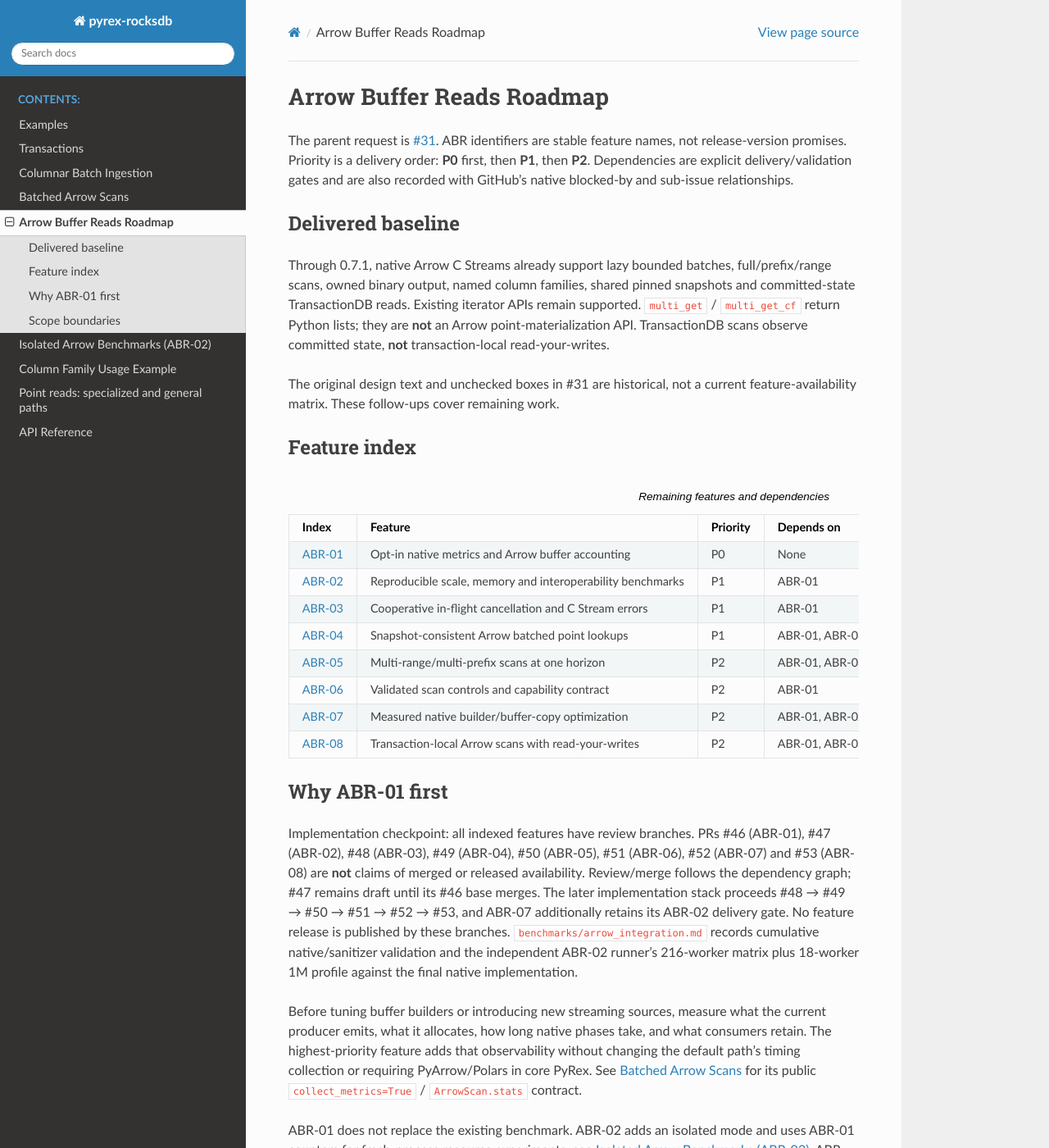
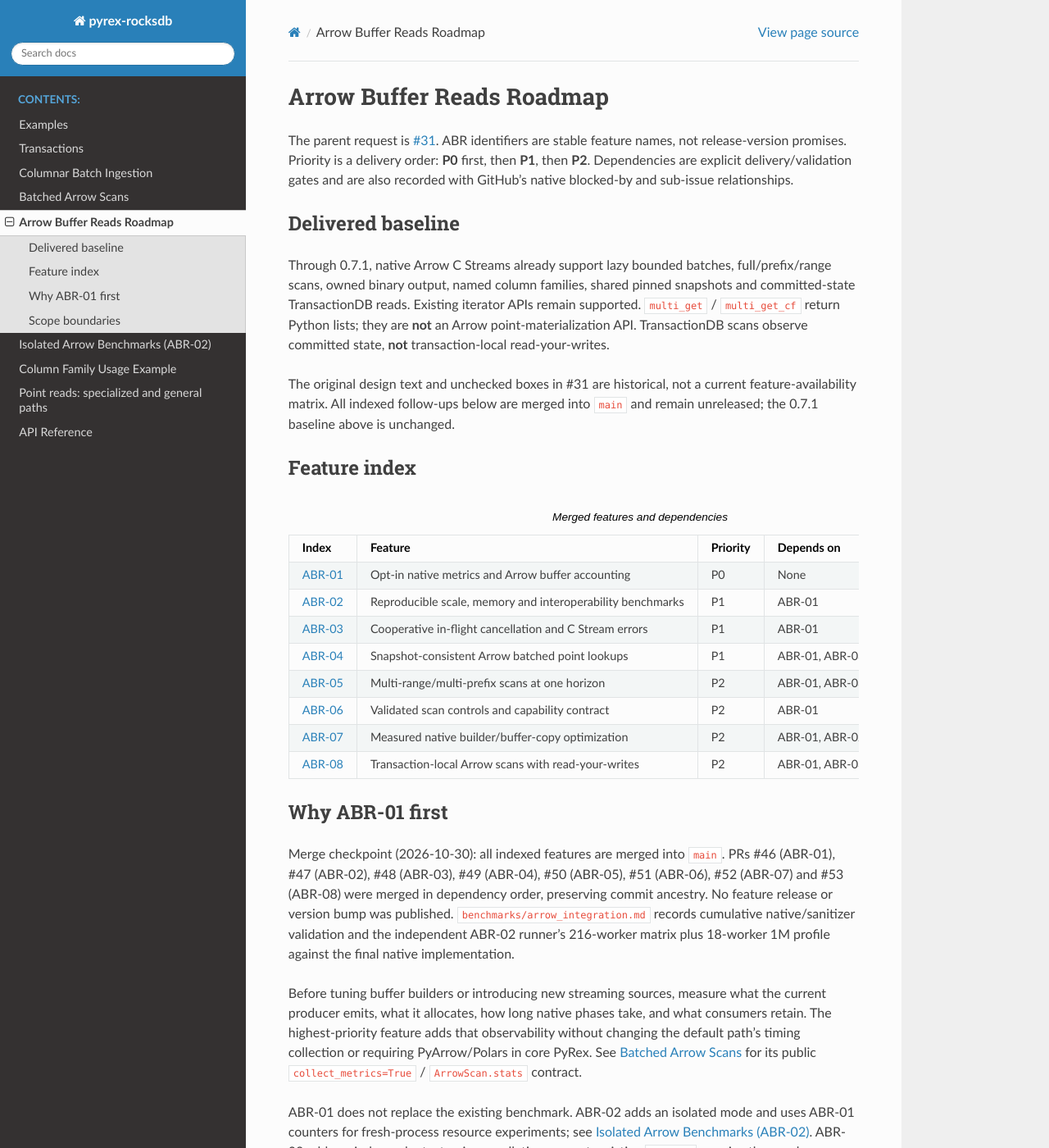
Before and after one commit to mylonasc/pyrex, a Sphinx documentation site: the page built from docs/source/arrow_reads_roadmap.rst, in a window 1280 px wide and 1400 px high. Shown: the whole window at 82% size. Built offline with Sphinx 7.4.7 and the Read the Docs theme 3.1.0, drawn with Linux system fonts in a browser that asks for light colours.

Commit message:
docs(ABR): mark roadmap merged and record combined validation
All eight dependent PRs are merged; full normal suite passes 585 tests and extension-ASan passes 573, with documented skips/sanitizer scope. Features remain unreleased. Refs #31.

```diff
--- a/docs/source/arrow_reads_roadmap.rst
+++ b/docs/source/arrow_reads_roadmap.rst
@@ -18,12 +18,13 @@
 observe committed state, **not** transaction-local read-your-writes.
 
 The original design text and unchecked boxes in #31 are historical, not a
-current feature-availability matrix. These follow-ups cover remaining work.
+current feature-availability matrix. All indexed follow-ups below are merged
+into ``main`` and remain unreleased; the 0.7.1 baseline above is unchanged.
 
 Feature index
 -------------
 
-.. list-table:: Remaining features and dependencies
+.. list-table:: Merged features and dependencies
    :header-rows: 1
    :widths: 12 42 10 20 16
 
@@ -36,53 +37,50 @@
      - Opt-in native metrics and Arrow buffer accounting
      - P0
      - None
-     - Implemented on feature branch; review pending
+     - Merged; unreleased
    * - `ABR-02 <https://github.com/mylonasc/pyrex/issues/39>`_
      - Reproducible scale, memory and interoperability benchmarks
      - P1
      - ABR-01
-     - Implemented on stacked feature branch; review pending
+     - Merged; unreleased
    * - `ABR-03 <https://github.com/mylonasc/pyrex/issues/40>`_
      - Cooperative in-flight cancellation and C Stream errors
      - P1
      - ABR-01
-     - Implemented on feature branch; review pending
+     - Merged; unreleased
    * - `ABR-04 <https://github.com/mylonasc/pyrex/issues/41>`_
      - Snapshot-consistent Arrow batched point lookups
      - P1
      - ABR-01, ABR-03
-     - Implemented on stacked feature branch; review pending
+     - Merged; unreleased
    * - `ABR-05 <https://github.com/mylonasc/pyrex/issues/42>`_
      - Multi-range/multi-prefix scans at one horizon
      - P2
      - ABR-01, ABR-03
-     - Implemented on stacked feature branch; review pending
+     - Merged; unreleased
    * - `ABR-06 <https://github.com/mylonasc/pyrex/issues/43>`_
      - Validated scan controls and capability contract
      - P2
      - ABR-01
-     - Implemented on stacked feature branch; review pending
+     - Merged; unreleased
    * - `ABR-07 <https://github.com/mylonasc/pyrex/issues/44>`_
      - Measured native builder/buffer-copy optimization
      - P2
      - ABR-01, ABR-02
-     - Implemented on stacked feature branch; review pending
+     - Merged; unreleased
    * - `ABR-08 <https://github.com/mylonasc/pyrex/issues/45>`_
      - Transaction-local Arrow scans with read-your-writes
      - P2
      - ABR-01, ABR-03
-     - Implemented on stacked feature branch; review pending
+     - Merged; unreleased
 
 Why ABR-01 first
 ----------------
 
-Implementation checkpoint: all indexed features have review branches.
+Merge checkpoint (2026-10-30): all indexed features are merged into ``main``.
 PRs #46 (ABR-01), #47 (ABR-02), #48 (ABR-03), #49 (ABR-04), #50 (ABR-05),
-#51 (ABR-06), #52 (ABR-07) and #53 (ABR-08) are **not** claims of merged or
-released availability. Review/merge follows the dependency graph; #47 remains
-draft until its #46 base merges. The later implementation stack proceeds
-#48 → #49 → #50 → #51 → #52 → #53, and ABR-07 additionally retains its ABR-02
-delivery gate. No feature release is published by these branches.
+#51 (ABR-06), #52 (ABR-07) and #53 (ABR-08) were merged in dependency order,
+preserving commit ancestry. No feature release or version bump was published.
 ``benchmarks/arrow_integration.md`` records cumulative native/sanitizer
 validation and the independent ABR-02 runner's 216-worker matrix plus
 18-worker 1M profile against the final native implementation.
```
Also changed, not shown: benchmarks/arrow_integration.md (+9 -6 lines).
